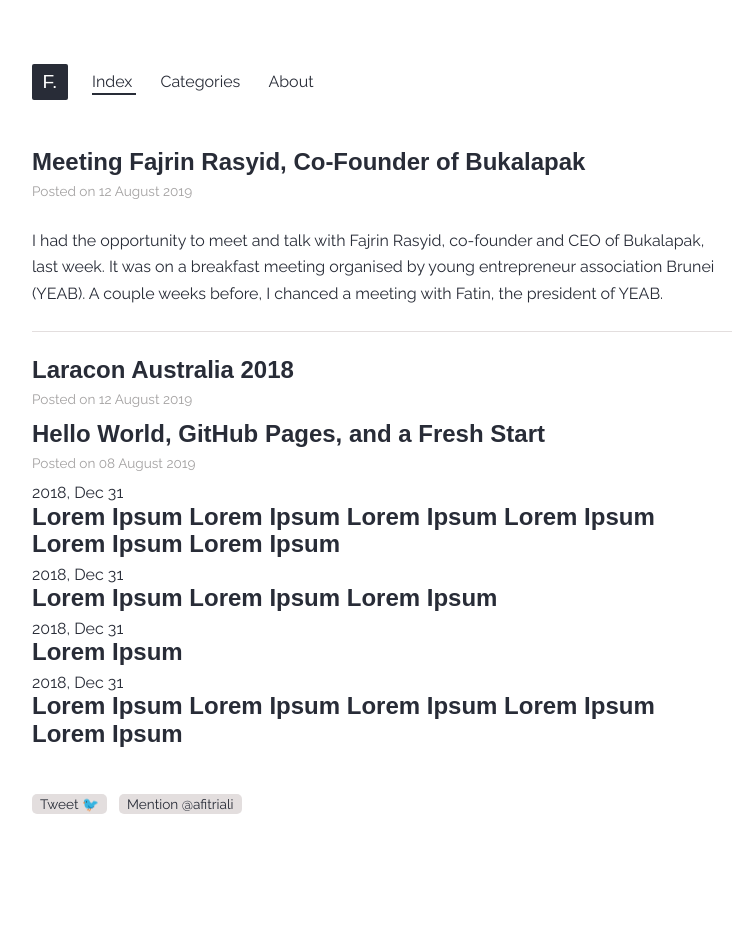
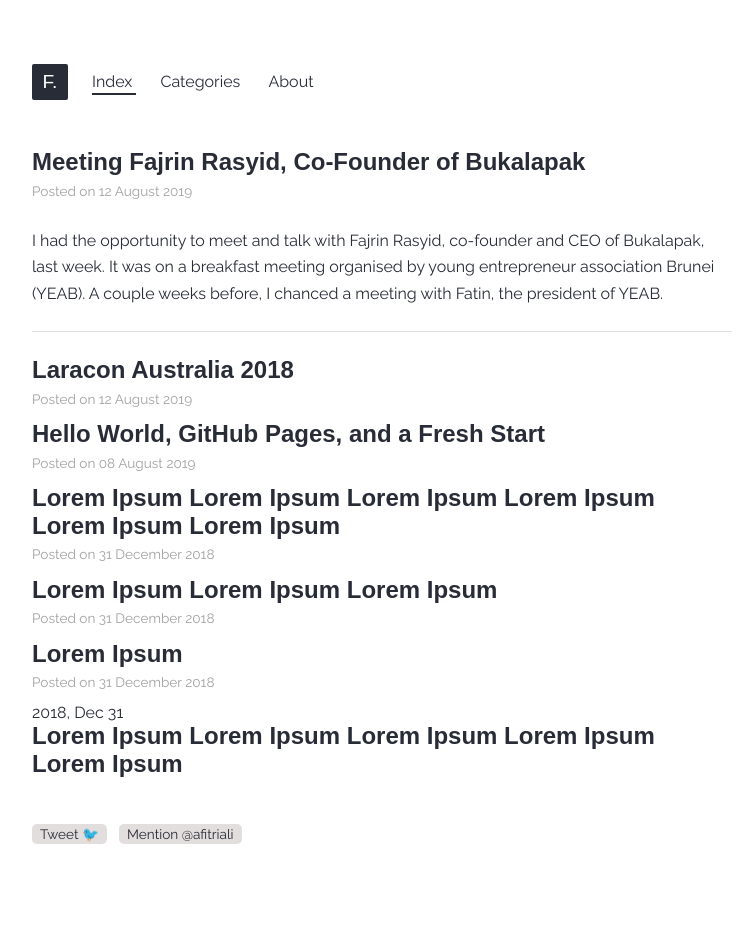
Before and after one commit to xfltrt/xfltrt.github.io, a Jekyll site: the page built from index.html, in a window 1280 px wide. Shown: the whole page, without its empty margins (258-1002 px from the left). Built offline with Jekyll 4.4.1, drawn with Linux system fonts in a browser that asks for light colours; some web fonts are replaced; comment, search, counter and statistics services are not loaded; before the commit the page ends 902 px from its top, so only the background shows below that.

Commit message:
Update index.html

```diff
--- a/index.html
+++ b/index.html
@@ -5,7 +5,7 @@
 <div id="posts">
   {% for post in site.posts %}
   <div class="post">
-    {% if forloop.index0 < 3 %}
+    {% if forloop.index0 < 6 %}
       <a href="{{ post.url }}"><h2>{{ post.title }}</h2></a>
       <p class="details">Posted on {{ post.date | date_to_long_string }}</p>
       {% if forloop.first %}
```
